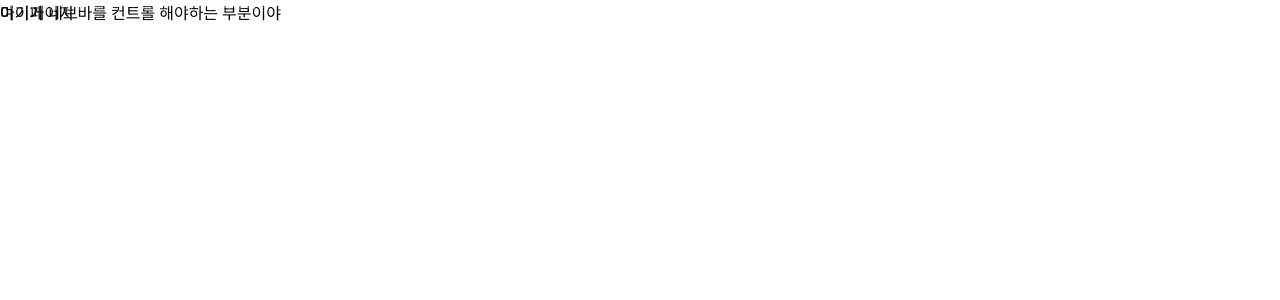
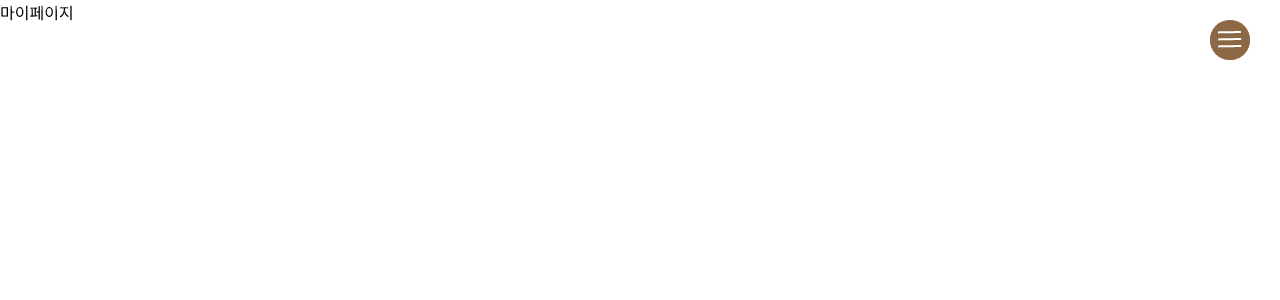
Before and after one commit to prography/5th-jsa-front, a React (Create React App) app: page /mypage in a window 1280 px wide. Shown: the top 300 px of the page. Built offline with nearby package versions, Linux system fonts and the light colour scheme.

Commit message:
nav바 디자인 LogIn 컴포넌트 만듦(필요한지는 모르겠음)

```diff
--- a/src/components/Nav.js
+++ b/src/components/Nav.js
@@ -1,14 +1,68 @@
-import React from 'react';
-import styled from 'styled-components';
+import React, { useState } from 'react';
+import styled, { css } from 'styled-components';
+import { Link } from 'react-router-dom';
+
+import h from 'img/nav/h.png';
+import x from 'img/nav/x.png';
 
 export default function Nav() {
+  const [open, setOpen] = useState(false);
+  const onToggle = () => setOpen(!open);
   return (
     <NavStyle>
-      여기가 네브바를 컨트롤 해야하는 부분이야
+      <NavButton onClick={onToggle} open={open}>
+        {!open ? <img src={h} alt="menu button" className="h"></img> : <img src={x} alt="menu button" className="x"></img>}
+      </NavButton>
+      <NavMenu>
+          {open && (
+              <div className="menus">
+                <ul>
+                  <li><Link to="LogIn">로그인</Link></li>&nbsp;&nbsp;
+                  <li><Link to="EventList">이벤트페이지</Link></li>
+                </ul>
+              </div>
+            )}
+        </NavMenu>
     </NavStyle>
+
   );
 }
+const NavStyle = styled.div`
+    background: #9F6B36;
+    opacity: 0.8;
+    display: flex;
+    flex-direction: row-reverse;
+    position: absolute;
+    right: 30px;
+    top: 20px;
+    align-content: center;
+    align-items: center;
+    border-radius: 20px 20px;
 
-const NavStyle = styled.div`
-  position: fixed;
 `;
+const NavButton = styled.div`
+    width: 40px;
+    height: 40px;
+    background: #714317;
+    border-radius: 50%;
+    cursor: pointer;
+    text-align: center;
+    .h, .x{
+      margin-top: 27%;
+    }
+`;
+const NavMenu = styled.div`
+  .menus ul{
+      list-style: none;
+      margin: 0 10px 0 15px;
+      padding: 0;
+    }
+    .menus li{
+      margin:0;
+      display: inline;
+    }
+    .menus a{
+      text-decoration: none;
+      color: #EDE6D1;
+    }
+`;
```
Also changed, not shown: src/components/LogIn.js (added, +7 -0 lines).
